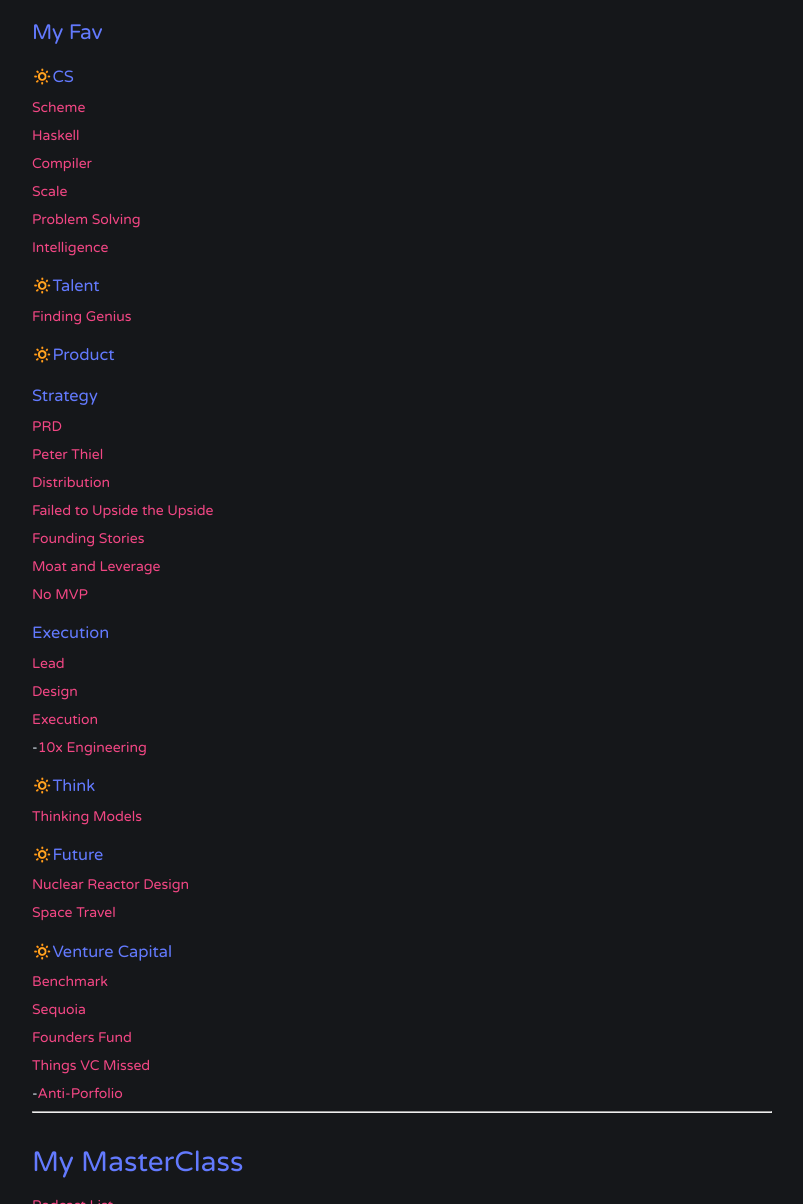
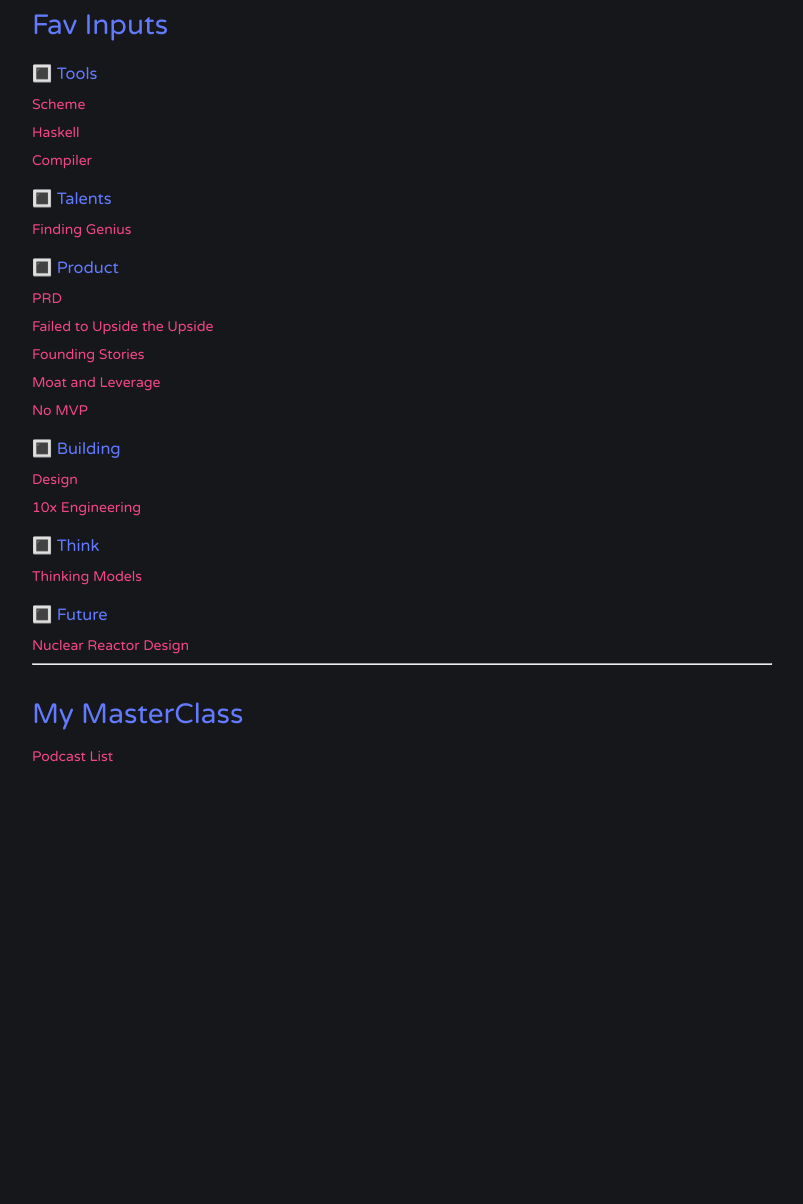
Before and after one commit to jithendrabsy/thoughts, a Jekyll site: the page built from _posts/1930-01-01-knowledge-base.md, in a window 1280 px wide and 1400 px high, scrolled down 897 px, cut to the strip 196-1400 px from the top of the window. Shown: the whole strip, without its empty margins (238-1041 px from the left). Built offline with Jekyll 4.4.1, drawn with Linux system fonts in a browser that asks for light colours; nearby versions of some CDN libraries; after the commit the page ends 1916 px from its top, so only the background shows below that; some of the changed text lies outside the part shown.

Commit message:
Change Format

```diff
--- a/_posts/1930-01-01-knowledge-base.md
+++ b/_posts/1930-01-01-knowledge-base.md
@@ -23,10 +22,11 @@
   <img width="650" height="550" src="https://i.imgur.com/PJGt5pt.jpg" alt="Sublime's custom image"/>
 </p>
 
+---
 
-## My Fav
+# Fav Inputs
 
-### 🔅CS
+### 🔳 Tools
 
 [Scheme](https://github.com/allenleein/knowledge-base/tree/gh-pages/CS-Functional-Programming)
 
@@ -34,25 +34,14 @@
 
 [Compiler](https://github.com/allenleein/knowledge-base/tree/gh-pages/CS-Compiler)
 
-[Scale](https://github.com/allenleein/knowledge-base/tree/gh-pages/CE-Scale)
 
-[Problem Solving](https://github.com/allenleein/knowledge-base/tree/gh-pages/CE-Problem%20Solving)
-
-[Intelligence](https://github.com/allenleein/knowledge-base/tree/gh-pages/CE-Intelligence)
-
-### 🔅Talent
+### 🔳 Talents
 
 [Finding Genius](https://github.com/allenleein/knowledge-base/tree/gh-pages/Finding%20Genius)
 
-### 🔅Product
-
-### Strategy
+### 🔳 Product
 
 [PRD](https://github.com/allenleein/knowledge-base/tree/gh-pages/Product-Deck/PRD)
-
-[Peter Thiel](https://github.com/allenleein/knowledge-base/tree/gh-pages/Product-Strategy/CS183-Peter-Thiel-Notes)
-
-[Distribution](https://github.com/allenleein/knowledge-base/tree/gh-pages/Product-Strategy/Distribution)
 
 [Failed to Upside the Upside](https://github.com/allenleein/knowledge-base/tree/gh-pages/Product-Strategy/Failed%20to%20Upside%20the%20Upside)
 
@@ -62,44 +51,24 @@
 
 [No MVP](https://github.com/allenleein/knowledge-base/tree/gh-pages/Product-Strategy/No%20MVP)
 
-### Execution
-
-[Lead](https://github.com/allenleein/knowledge-base/tree/gh-pages/Product-Lead)
+### 🔳 Building
 
 [Design](https://github.com/allenleein/knowledge-base/tree/gh-pages/Product-Design)
 
-[Execution](https://github.com/allenleein/knowledge-base/tree/gh-pages/Execution)
+[10x Engineering](https://github.com/allenleein/knowledge-base/tree/gh-pages/Execution/10x%20Engineering)
 
--[10x Engineering](https://github.com/allenleein/knowledge-base/tree/gh-pages/Execution/10x%20Engineering)
-
-### 🔅Think
+### 🔳 Think
 
 [Thinking Models](https://github.com/allenleein/knowledge-base/tree/gh-pages/Thinking-Models)
 
 
-### 🔅Future
+### 🔳 Future
 
 [Nuclear Reactor Design](https://github.com/allenleein/knowledge-base/tree/gh-pages/Nuclear%20Reactor%20Design)
 
-[Space Travel](https://github.com/allenleein/knowledge-base/tree/gh-pages/Space%20Travel)
+---
 
-### 🔅Venture Capital
-
-[Benchmark](https://github.com/allenleein/knowledge-base/tree/gh-pages/Venture%20Capital/Benchmark)
-
-[Sequoia](https://github.com/allenleein/knowledge-base/tree/gh-pages/Venture%20Capital/Sequoia)
-
-[Founders Fund](https://github.com/allenleein/knowledge-base/tree/gh-pages/Venture%20Capital/Founders%20Fund)
-
-[Things VC Missed](https://github.com/allenleein/knowledge-base/tree/gh-pages/Venture%20Capital/Things%20VC%20Missed)
-
--[Anti-Porfolio](https://github.com/allenleein/knowledge-base/tree/gh-pages/Venture%20Capital/Things%20VC%20Missed/Anti-Porfolio)
-
-
----
 
 # My MasterClass
 
 [Podcast List](https://allen-lee.gitbook.io/knowledge-base/masterclass/my-masterclass)
-
-[Reads List](https://allen-lee.gitbook.io/knowledge-base/masterclass/reads)
```
Also changed, not shown: other parts of _posts/1930-01-01-knowledge-base.md (+0 -1 lines).
